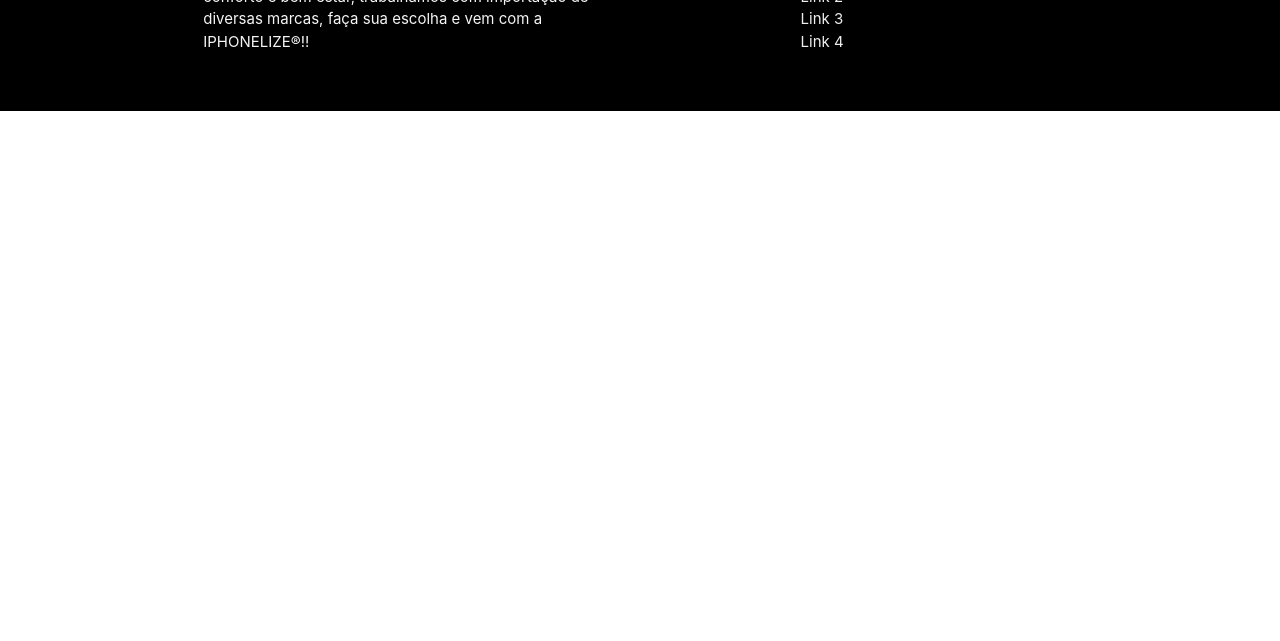
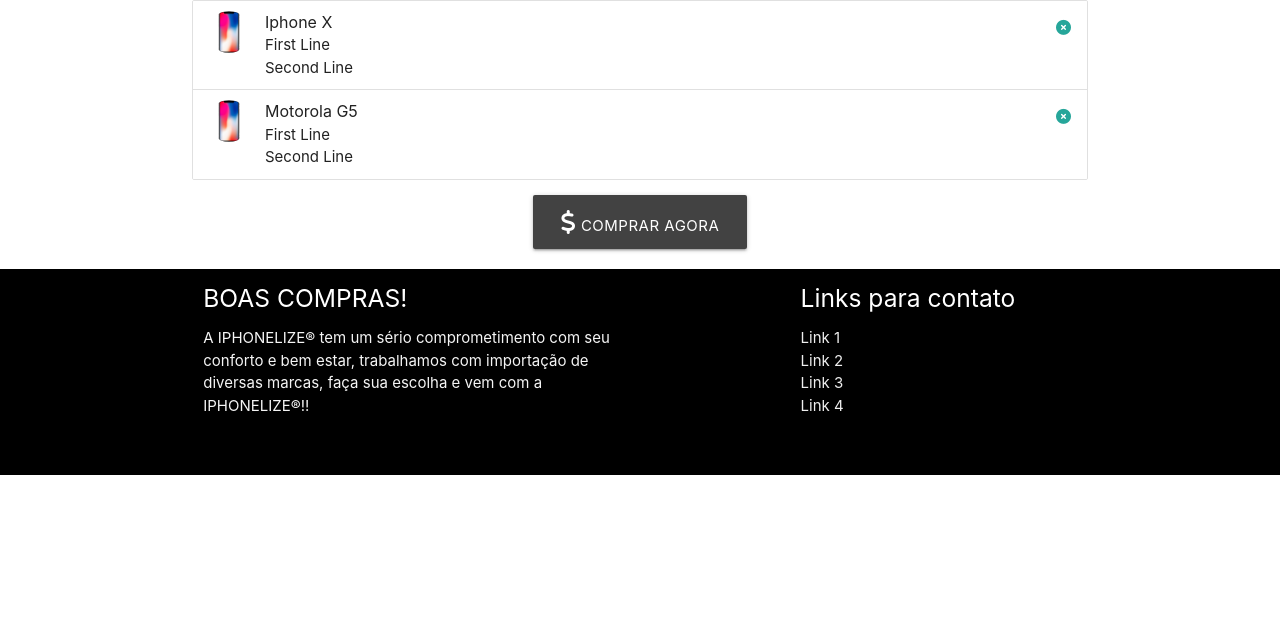
Before and after one commit to GuilhermeMatos256/iphonelize, a plain HTML site: page carrinho.html in a window 1280 px wide. Shown: the part 159-800 px from the top of the page. Drawn offline with Linux system fonts and the light colour scheme.

Commit message:
carrinho

```diff
--- a/carrinho.html
+++ b/carrinho.html
@@ -9,7 +9,7 @@
 
     <!--Import Google Icon Font-->
     <link rel="stylesheet" href="http://fonts.googleapis.com/icon?family=Material+Icons">
-    <link rel="stylesheet" href="assets/libraries/font-awesome/css/font-awesome.min.css">
+    <script src="https://kit.fontawesome.com/5c1e566022.js"></script>
 
     <!--stilos css-->
     <link rel="stylesheet" href="assets/libraries/materialize/css/materialize.css">
@@ -30,6 +30,37 @@
     <!--MENU CELULAR-->
     <ul class="sidenav" id="mobile"></ul>
     <!--CONTEUDO-->
+    <main class="container">
+        <div class="center">
+            <h3>SUAS COMPRAS</h3>
+        </div>
+        <div>
+            <ul class="collection">
+                <li class="row collection-item avatar">
+                    <img src="assets/resources/images/iphone.png" alt="" class="circle">
+                    <span class="title">Iphone X</span>
+                    <p>First Line <br>
+                        Second Line
+                    </p>
+                    <a href="#!" class="secondary-content"><i class="fas fa-times-circle"></i></a>
+                </li>
+                <li class="collection-item avatar">
+                    <img src="assets/resources/images/iphone.png" alt="" class="circle">
+                    <span class="title">Motorola G5</span>
+                    <p>First Line <br>
+                        Second Line
+                    </p>
+                    <a href="#!" class="secondary-content"><i class="fas fa-times-circle"></i></a>
+                </li>
+
+            </ul>
+            <div class="row center">
+                <div class="col s12 l12">
+                    <button class="waves-effect waves-light btn-large grey darken-3" type=" submit"><i class="fas fa-dollar-sign"></i> COMPRAR AGORA</button>
+                </div>
+            </div>
+        </div>
+    </main>
 
     <!--RODAPÉ-->
     <div id="footer" class="black"></div>
```
Also changed, not shown: item.html (+1 -2 lines).
